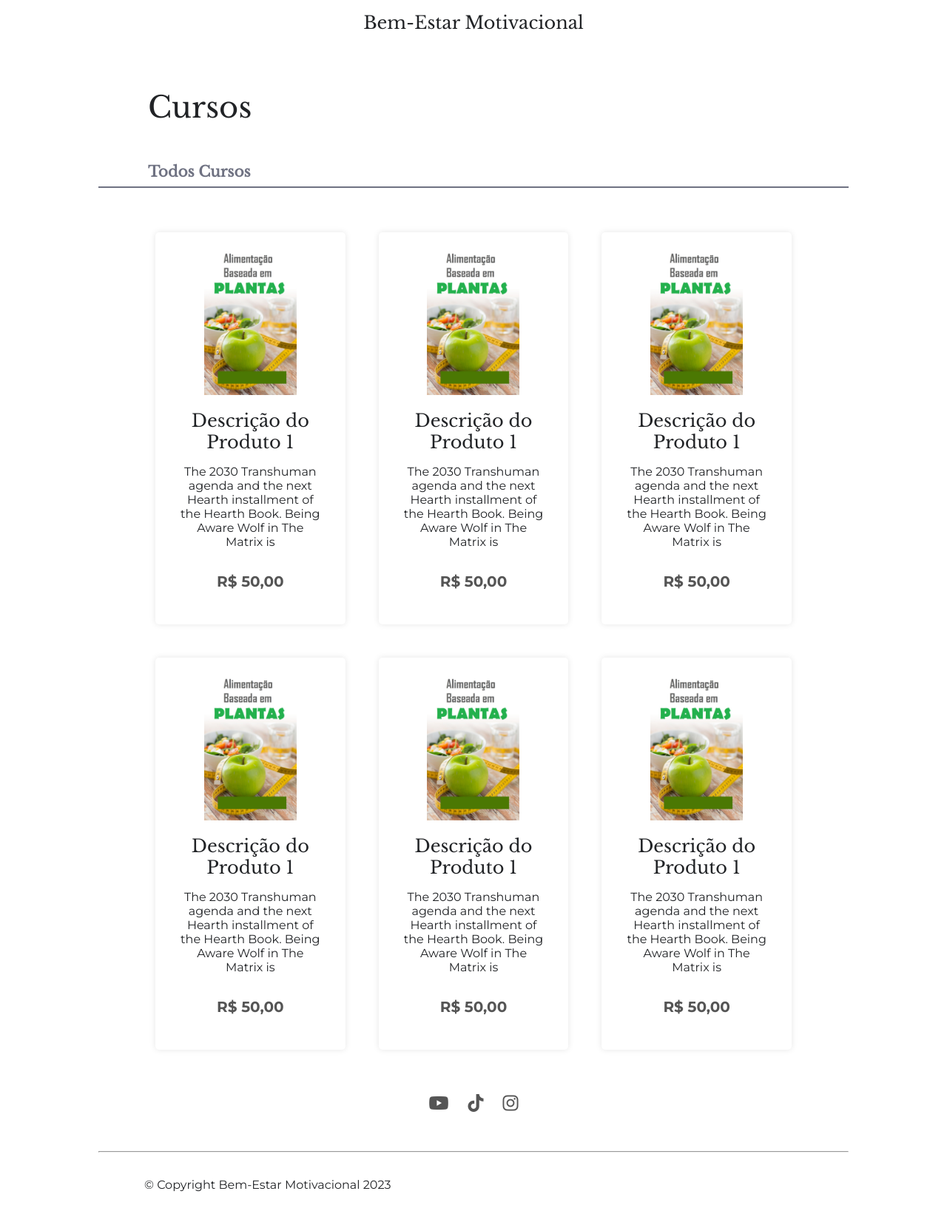
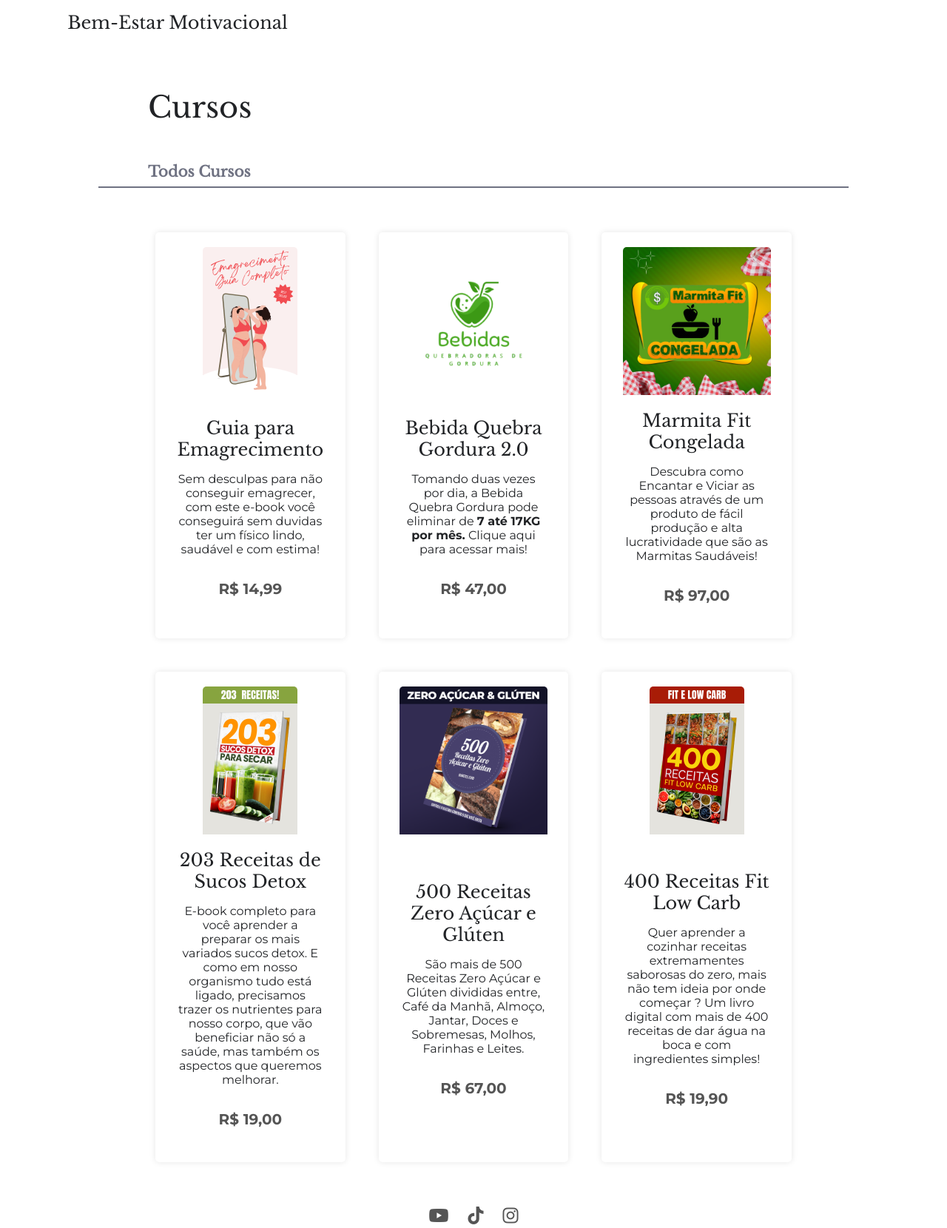
Before and after one commit to Guilherme-LTS/SiteShop, a plain HTML site: page index.html in a window 1280 px wide. Shown: the top 1660 px of the page at 74% size. Drawn offline with nearby package versions, Linux system fonts and the light colour scheme.

Commit message:
Add files via upload

```diff
--- a/index.html
+++ b/index.html
@@ -5,6 +5,13 @@
   <link rel="stylesheet" href="style.css">
   <link href="https://fonts.googleapis.com/css2?family=Libre+Baskerville&display=swap" rel="stylesheet">
   <link href="https://fonts.googleapis.com/css2?family=Montserrat:wght@400;700&display=swap" rel="stylesheet">
+
+
+  <link rel="apple-touch-icon" sizes="180x180" href="assets\icons\apple-touch-icon.png">
+  <link rel="icon" type="image/png" sizes="32x32" href="assets\icons\favicon-32x32.png">
+  <link rel="icon" type="image/png" sizes="16x16" href="assets\icons\favicon-16x16.png">
+
+
   <meta name="viewport" content="width=device-width, initial-scale=1.0">
 
   <link rel="stylesheet" href="https://cdnjs.cloudflare.com/ajax/libs/font-awesome/6.0.0-beta3/css/all.min.css">
@@ -25,62 +32,72 @@
       <h4 class="mini-title"> Todos Cursos</h4>
       <hr class="line">
     <div class="grid-container">
-      <a href="" class="grid-item">
-        <img src="assets\img\Alimentação baseada em plantas.jpg" alt="Produto 1">
+
+
+
+
+      <a href="https://pay.kiwify.com.br/CJneS8X" target="_blank" class="grid-item">
+        <img src="assets\img\EmagrecimentoGuia.png" alt="Produto 1">
         <div class="product-info">
-          <h3>Descrição do Produto 1</h3>
-          <p>The 2030 Transhuman agenda and the next Hearth installment of the Hearth Book. Being Aware Wolf in The Matrix is</p>
-          <p><span class="product-price">R$ 50,00</span></p>
+          <h3>Guia para Emagrecimento</h3>
+          <p>Sem desculpas para não conseguir emagrecer, com este e-book você conseguirá sem duvidas ter um físico lindo, saudável e com estima!</p>
+          <p><span class="product-price">R$ 14,99</span></p>
         </div>
       </a>
 
 
-      <a href="" class="grid-item">
-        <img src="assets\img\Alimentação baseada em plantas.jpg" alt="Produto 1">
+      <a href="https://produtosinfinitymart.shop/index.php/pagina-de-vendas-47/" class="grid-item">
+        <img src="assets\img\Quebra Gordura Certa.png" alt="Produto 1">
         <div class="product-info">
-          <h3>Descrição do Produto 1</h3>
-          <p>The 2030 Transhuman agenda and the next Hearth installment of the Hearth Book. Being Aware Wolf in The Matrix is</p>
-          <p><span class="product-price">R$ 50,00</span></p>
+          <h3>Bebida Quebra Gordura 2.0</h3>
+          <p>Tomando duas vezes por dia, a Bebida Quebra Gordura pode eliminar de <strong>7 até 17KG por mês.</strong> Clique aqui para acessar mais!</p>
+          <p><span class="product-price">R$ 47,00</span></p>
         </div>
       </a>
 
 
-      <a href="" class="grid-item">
-        <img src="assets\img\Alimentação baseada em plantas.jpg" alt="Produto 1">
+      <a href="https://go.hotmart.com/W85653966O?ap=b00a" class="grid-item">
+        <img src="assets\img\MamitaFit.jpg" alt="Produto 1">
         <div class="product-info">
-          <h3>Descrição do Produto 1</h3>
-          <p>The 2030 Transhuman agenda and the next Hearth installment of the Hearth Book. Being Aware Wolf in The Matrix is</p>
-          <p><span class="product-price">R$ 50,00</span></p>
+          <h3>Marmita Fit Congelada</h3>
+          <p>Descubra como Encantar e Viciar as pessoas através de um produto de fácil produção e alta lucratividade que são as Marmitas Saudáveis!</p>
+          <p><span class="product-price">R$ 97,00</span></p>
         </div>
       </a>
 
 
-      <a href="" class="grid-item">
-        <img src="assets\img\Alimentação baseada em plantas.jpg" alt="Produto 1">
+      <a href="https://go.hotmart.com/L85636788U?ap=6f2e" class="grid-item">
+        <img src="assets\img\203SucosDetox.png" alt="Produto 1">
         <div class="product-info">
-          <h3>Descrição do Produto 1</h3>
-          <p>The 2030 Transhuman agenda and the next Hearth installment of the Hearth Book. Being Aware Wolf in The Matrix is</p>
-          <p><span class="product-price">R$ 50,00</span></p>
+          <h3>203 Receitas de Sucos Detox</h3>
+          <p>E-book completo para você aprender a preparar os mais variados sucos detox.
+
+            E como em nosso organismo tudo está ligado, precisamos trazer os nutrientes para nosso corpo, que vão beneficiar não só a saúde, mas também os aspectos que queremos melhorar.</p>
+          <p><span class="product-price">R$ 19,00</span></p>
         </div>
       </a>
 
 
-      <a href="" class="grid-item">
-        <img src="assets\img\Alimentação baseada em plantas.jpg" alt="Produto 1">
+
+      <a href="https://go.hotmart.com/E85634251R?ap=e5b4" class="grid-item">
+        <img src="assets\img\500Receitas.png" alt="Produto 1">
         <div class="product-info">
-          <h3>Descrição do Produto 1</h3>
-          <p>The 2030 Transhuman agenda and the next Hearth installment of the Hearth Book. Being Aware Wolf in The Matrix is</p>
-          <p><span class="product-price">R$ 50,00</span></p>
+          <h3>500 Receitas Zero Açúcar e Glúten</h3>
+          <p>São mais de 500 Receitas Zero Açúcar e Glúten divididas entre, Café da Manhã, Almoço, Jantar, Doces e Sobremesas, Molhos, Farinhas e Leites.</p>
+          <p><span class="product-price">R$ 67,00</span></p>
         </div>
       </a>
 
 
-      <a href="" class="grid-item">
-        <img src="assets\img\Alimentação baseada em plantas.jpg" alt="Produto 1">
+
+      <a href="https://go.hotmart.com/C85636270R?ap=9207" class="grid-item">
+        <img src="assets\img\400Receitas.png" alt="Produto 1">
         <div class="product-info">
-          <h3>Descrição do Produto 1</h3>
-          <p>The 2030 Transhuman agenda and the next Hearth installment of the Hearth Book. Being Aware Wolf in The Matrix is</p>
-          <p><span class="product-price">R$ 50,00</span></p>
+          <h3>400 Receitas Fit Low Carb</h3>
+          <p>Quer aprender a cozinhar receitas  extremamentes saborosas  do zero, mais não tem ideia por onde  começar ?
+
+            Um livro digital com mais de 400 receitas de dar água na boca e com ingredientes simples!</p>
+          <p><span class="product-price">R$ 19,90</span></p>
         </div>
       </a>
 
--- a/style.css
+++ b/style.css
@@ -26,6 +26,7 @@ header {
     display: flex;
     justify-content: center;
     align-items: center;
+    margin-left: -800px;
     height: 100%;
     text-rendering: optimizeLegibility;
     text-shadow: 0 0 1px transparent;
@@ -224,12 +225,32 @@ footer {
 /* Você pode ajustar os valores das media queries de acordo com suas necessidades */
 
 @media screen and (max-width: 1200px) {
+    .header-content {
+        display: flex;
+        justify-content: center;
+        align-items: center;
+        margin-left: auto;
+        height: 100%;
+        text-rendering: optimizeLegibility;
+        text-shadow: 0 0 1px transparent;
+
+    }
 
 
 }
 
 @media screen and (max-width: 992px) {
 
+    .header-content {
+        display: flex;
+        justify-content: center;
+        align-items: center;
+        margin-left: auto;
+        height: 100%;
+        text-rendering: optimizeLegibility;
+        text-shadow: 0 0 1px transparent;
+
+    }
 
 
     .grid-item img {
@@ -250,6 +271,16 @@ footer {
 
 @media screen and (max-width: 768px) {
 
+    .header-content {
+        display: flex;
+        justify-content: center;
+        align-items: center;
+        margin-left: auto;
+        height: 100%;
+        text-rendering: optimizeLegibility;
+        text-shadow: 0 0 1px transparent;
+
+    }
 
 
 
@@ -302,9 +333,11 @@ footer {
         display: flex;
         justify-content: center;
         align-items: center;
+        margin-left: auto;
         height: 100%;
         text-rendering: optimizeLegibility;
         text-shadow: 0 0 1px transparent;
+
     }
 
 
@@ -314,12 +347,12 @@ footer {
     }
 
     .grid-container {
-            grid-template-columns: repeat(1, minmax(200px, 1fr)); /* altere para uma coluna em telas ainda menores */
-            gap: 15px; /* espaçamento ainda menor entre os itens da grade */
-            margin: 0 20px; /* reduza a margem nas bordas laterais */
-            width: 250px;
-            margin-right: auto;
-            margin-left: auto;
+        grid-template-columns: repeat(1, minmax(200px, 1fr)); /* altere para duas colunas em telas menores */
+        gap: 20px; /* espaçamento menor entre os itens da grade */
+        margin: 0 20px; /* reduza a margem nas bordas laterais */
+        width: 350px;
+        margin-right: auto;
+        margin-left: auto;
     }
 
 
@@ -378,17 +411,17 @@ footer {
 
 @media screen and (max-width: 425px) {
 
+    .grid-item img {
+        height: 250px;
+    }
+
     .grid-container {
-        grid-template-columns: repeat(1, minmax(200px, 1fr)); /* altere para uma coluna em telas ainda menores */
-        gap: 15px; /* espaçamento ainda menor entre os itens da grade */
+        grid-template-columns: repeat(1, minmax(200px, 1fr)); /* altere para duas colunas em telas menores */
+        gap: 20px; /* espaçamento menor entre os itens da grade */
         margin: 0 20px; /* reduza a margem nas bordas laterais */
-        width: 200px;
+        width: 350px;
         margin-right: auto;
         margin-left: auto;
     }
 
-    .grid-item img {
-        height: 150px;
-    }
-
 }
```
Also changed, not shown: assets/icons/android-chrome-192x192.png (added), assets/icons/android-chrome-512x512.png (added), assets/icons/apple-touch-icon.png (added), assets/icons/favicon-16x16.png (added), assets/icons/favicon-32x32.png (added), assets/icons/favicon.ico (added), assets/icons/site.webmanifest (added), assets/img/203SucosDetox.png (added), assets/img/400Receitas.png (added), assets/img/500Receitas.png (added), assets/img/Desafio19dias.jpg (added), assets/img/EmagrecimentoGuia.png (added), assets/img/MamitaFit.jpg (added), assets/img/Quebra Gordura Certa.png (added).
